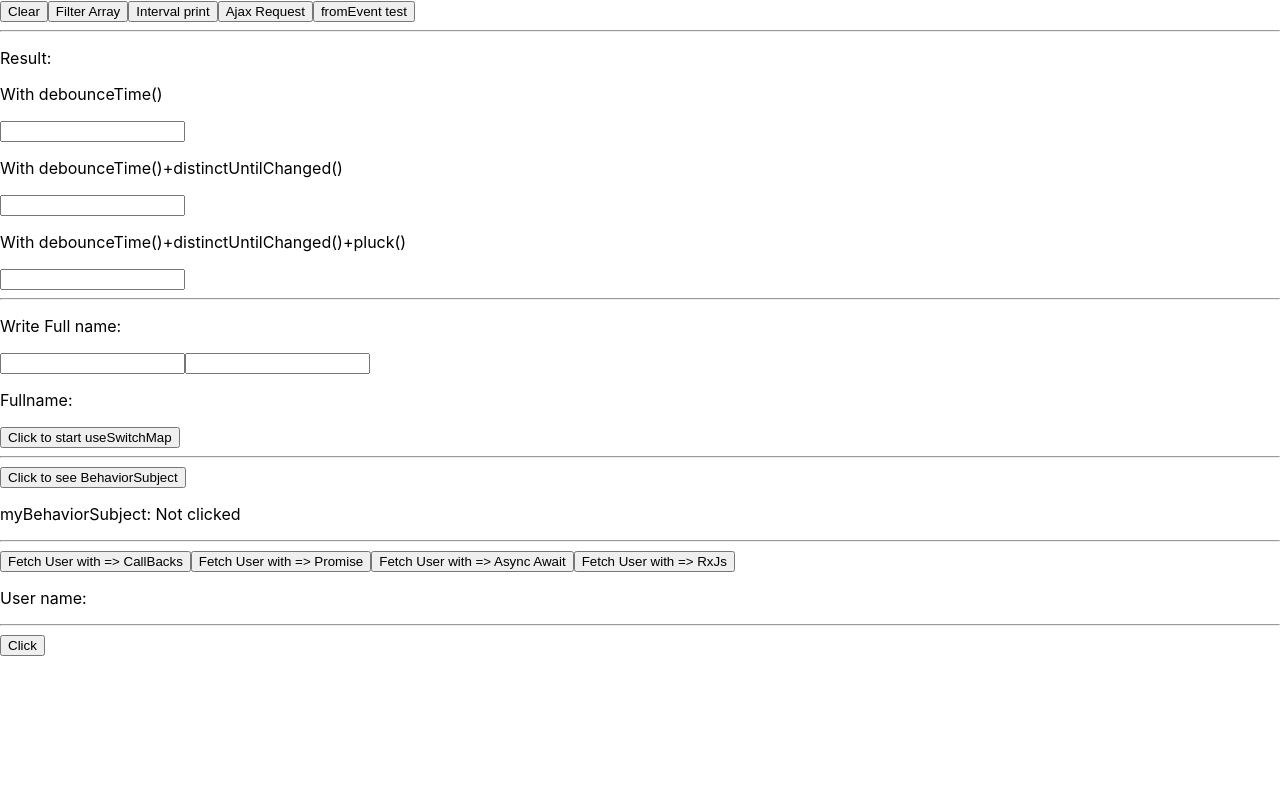
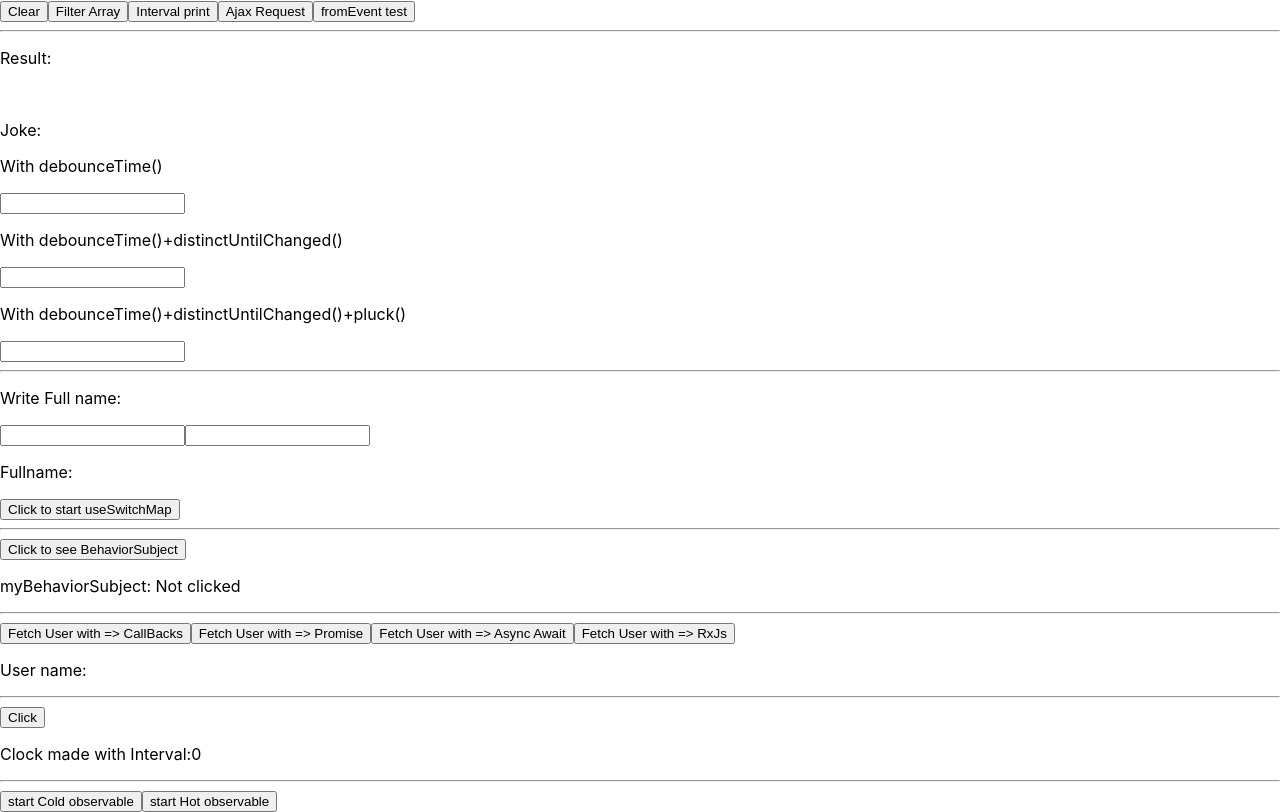
Before and after one commit to AmanAzim/RxJs, a React (Create React App) app: page / in a window 1280 px wide. Built offline with nearby package versions, Linux system fonts and the light colour scheme.

Commit message:
"Hot vs Cold Ovservables"

```diff
--- a/src/App.js
+++ b/src/App.js
@@ -16,7 +16,8 @@ class App extends Component {
 
       this.state={
           numbers:[1,2,3,4,5,6,7,8,9,10],
-            result:''
+          result:'',
+          joke:''
       };
   }
 
@@ -54,6 +55,9 @@ class App extends Component {
       }).catch(err=>console.log(err))
      */
      ajax.getJSON('http://api.icndb.com/jokes/random/').pipe(map(res=>({x:res.value.joke.length})),filter(obj=>obj.x<80),scan((prev, curr)=>prev.concat(curr),[])).subscribe((result)=>this.setState({result:JSON.stringify(result)}) );
+
+     const url='http://api.icndb.com/jokes/random/';
+     ajax({url}).subscribe(res => this.setState({joke:res.response.value.joke}))
   };
   btn_fromEvent=()=>{
       fromEvent(this.ajaxBtn.current, 'click').pipe(map(event=>event.type)).subscribe((v)=>console.log('ajaxBtn event:',v))
@@ -69,7 +73,8 @@ class App extends Component {
            <button onClick={this.ajaxRequest}>Ajax Request</button>
            <button ref={this.ajaxBtn} onClick={this.btn_fromEvent}>fromEvent test</button>
            <hr/>
-           <p>Result:{this.state.result}</p>
+           <p>Result:{this.state.result}</p><br/>
+           <p>Joke: {this.state.joke}</p>
            <Observable1St />
            <hr/>
            <CallbackPromiseRxJsAwait />
--- a/src/components/observable1st.js
+++ b/src/components/observable1st.js
@@ -1,5 +1,5 @@
 import React, {Component} from 'react';
-import {Observable, Observer, interval, Subject, of, from, BehaviorSubject, throwError, concat} from 'rxjs';//It converts static deta into Observables
+import {Observable, Observer, interval, Subject, of, from, BehaviorSubject, throwError, concat, ReplaySubject} from 'rxjs';//It converts static deta into Observables
 import {map, filter, scan, throttleTime, debounceTime, distinctUntilChanged, reduce, pluck, mergeMap, switchMap, take} from 'rxjs/operators';//
 
 class Observable1St extends Component {
@@ -10,8 +10,6 @@ class Observable1St extends Component {
         this.subject1=new Subject();// so that we can use debounceTime
         this.subject2=new Subject();
         this.subject3=new Subject();
-
-
 
         this.state={
             firstName:'',
@@ -143,6 +141,13 @@ class Observable1St extends Component {
         this.behavSub.next('Clicked');
         this.behavSub.subscribe((val)=>this.setState({clicked:val}));
     };
+    myReplaySubject=()=>{
+        const sub=new ReplaySubject(2)
+        sub.next('ReplaySubject 1');
+        sub.next('ReplaySubject 2');
+        sub.next('ReplaySubject 3');
+        sub.subscribe((val)=>this.setState({clicked:val}));
+    }
     useThrowError=()=>{
         const result = throwError(new Error('oops!'));
         result.subscribe(x => console.log(x), e => console.error(e));
@@ -163,6 +168,7 @@ class Observable1St extends Component {
         //this.useScan();
         //this.useThrowError()
         //this.useConcat()
+        //this.myReplaySubject()
         return (
             <div>
                 <p>With debounceTime()</p>
--- a/src/components/observableUdemy.js
+++ b/src/components/observableUdemy.js
@@ -1,18 +1,5 @@
 import React, {Component} from 'react';
-import {
-    Observable,
-    Observer,
-    interval,
-    Subject,
-    of,
-    from,
-    BehaviorSubject,
-    throwError,
-    concat,
-    EMPTY,
-    NEVER,
-    fromEvent
-} from 'rxjs';//It converts static deta into Observables
+import {of, EMPTY, NEVER, timer, from, interval, Observable, Subject} from 'rxjs';//It converts static deta into Observables
 import {map, filter, scan, throttleTime, debounceTime, distinctUntilChanged, reduce, pluck, mergeMap, switchMap, take, tap} from 'rxjs/operators';//
 
 
@@ -20,7 +7,7 @@ class ObservableUdemy extends Component {
     constructor(){
         super()
         this.state={
-
+            timer:0
         }
     }
     myObservables=()=>{
@@ -34,11 +21,69 @@ class ObservableUdemy extends Component {
 
       data$.forEach(value => console.log(value)).then(()=>console.log('completed with forEach'))
     };
+    useTimer=()=>{
+        //const numbers = timer(3000, 1000);
+        //numbers.subscribe(x => console.log(x));
+
+        const startTime=new Date();
+        startTime.getSeconds(startTime.getSeconds()+5);
+        timer(startTime, 1000).subscribe(v=>console.log(v));
+    };
+    useFrom_Promise=()=>{
+        const p=new Promise(resolve => setTimeout(()=>{resolve('Aman')},1000));
+        from(p).subscribe(v=>console.log(v))
+    };
+    useInterval_clock=()=>{
+        const timer=interval(1000).pipe(map(()=>new Date().toLocaleTimeString()));
+        timer.subscribe((t)=>this.setState({timer:t}))
+    };
+    useObservable_clock=()=>{
+        const obs=Observable.create(observer=>{
+            const interval=setInterval(()=>{
+                observer.next(new Date().toLocaleTimeString())
+            },1000);
+
+            return ()=>clearInterval(interval)
+        })
+        const subscription=obs.subscribe((t)=>{console.log(t)})
+        setTimeout(()=>{
+            subscription.unsubscribe()
+        },5000)
+    };
+    coldObservable=()=>{
+        Observable.create(ovserver=>{
+            let count=0;
+            const dandle=setInterval(()=>{
+                count++
+                console.log('Cold',count)
+                ovserver.next(count)
+            },500)
+        })//.subscribe((t)=>{console.log(t)})
+    };
+    hotObservable=()=>{
+        const sub=new Subject()
+        let count=0;
+        const dandle=setInterval(()=>{
+            count++
+             console.log('Hot',count)
+            sub.next(count)
+        },500)
+        //sub.subscribe((t)=>{console.log(t)})
+    };
+
     render() {
+        //this.useTimer();
+        //this.useFrom_Promise();
+        //this.useInterval_clock()
+        //this.useObservable_clock()
 
         return (
             <div>
                 <button onClick={this.myObservables}>Click</button>
+                <p>Clock made with Interval:{this.state.timer}</p>
+                <hr/>
+                <button onClick={this.coldObservable}>start Cold observable</button>
+                <button onClick={this.hotObservable}>start Hot observable</button>
             </div>
         );
     }
```
